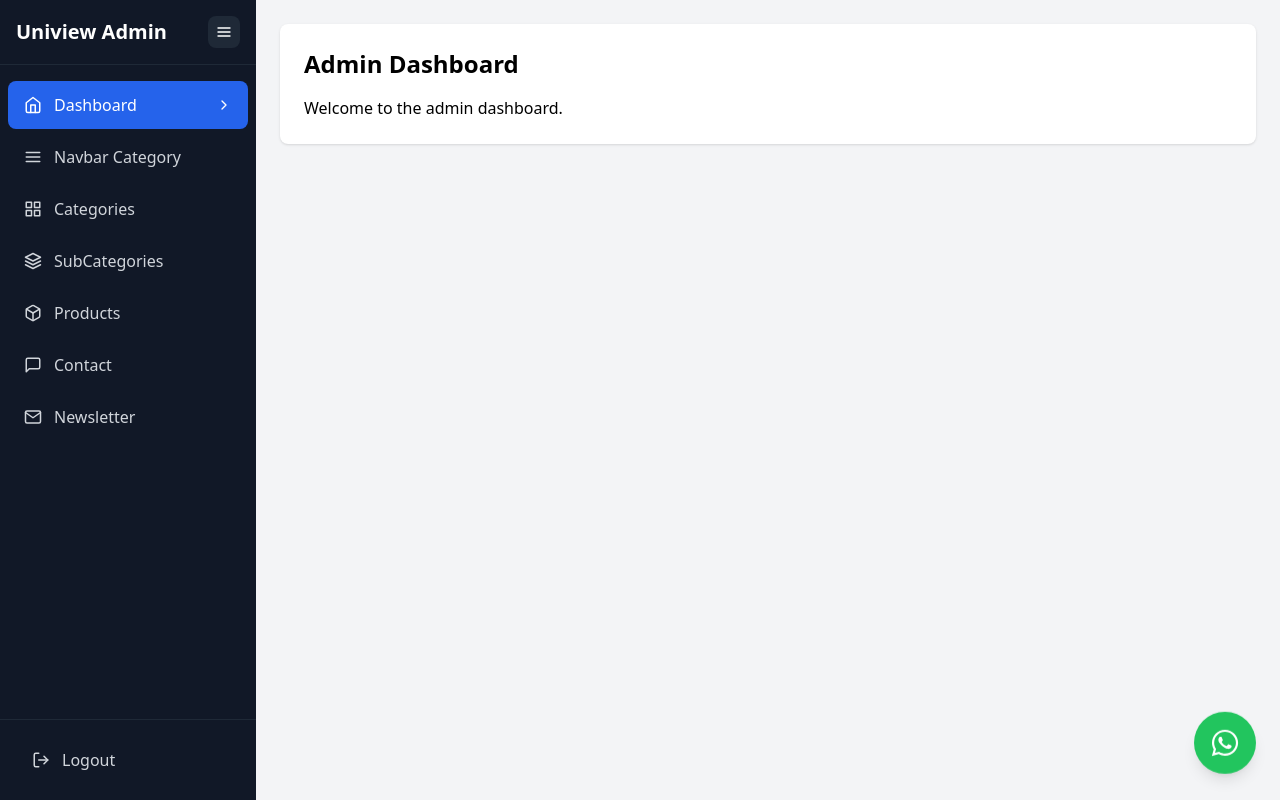
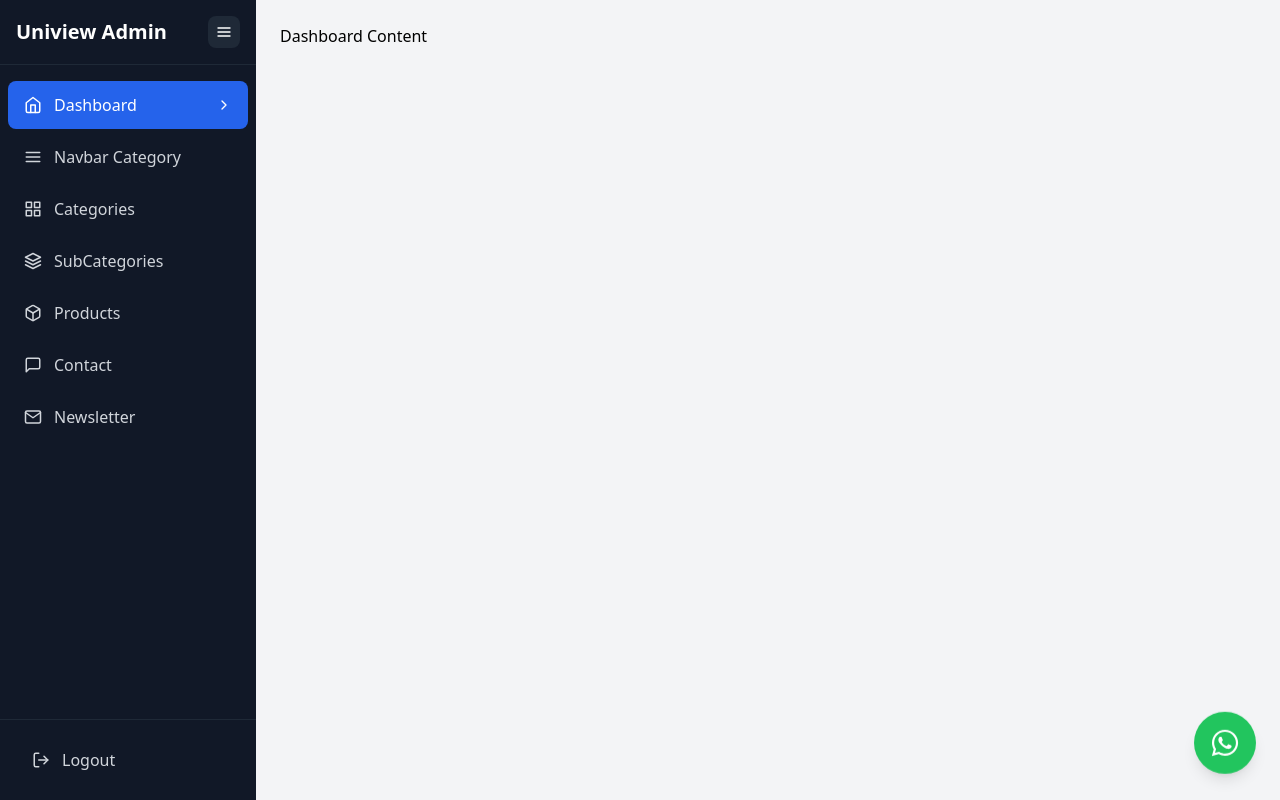
Before and after one commit to muynuddinr/unv-iran, a Next.js app: page /admin/dashboard in a window 1280 px wide. Built offline with nearby package versions, Linux system fonts and the light colour scheme.

Commit message:
login updated

```diff
--- a/src/app/admin-login/page.tsx
+++ b/src/app/admin-login/page.tsx
@@ -32,10 +32,8 @@ export default function AdminLogin() {
       if (response.ok) {
         toast.success('Login successful!');
 
-        // Direct navigation to dashboard with longer delay
-        setTimeout(() => {
-          window.location.href = '/admin/dashboard';
-        }, 1000);
+        // Use direct window location instead of Next.js router
+        window.location.href = '/admin/dashboard';
       } else {
         setError(data.error || 'Invalid credentials');
         toast.error(data.error || 'Invalid credentials');
--- a/src/app/admin/dashboard/page.tsx
+++ b/src/app/admin/dashboard/page.tsx
@@ -1,8 +1,3 @@
 export default function Dashboard() {
-  return (
-    <div className="bg-white shadow rounded-lg p-6">
-      <h1 className="text-2xl font-bold mb-4">Admin Dashboard</h1>
-      <p>Welcome to the admin dashboard.</p>
-    </div>
-  );
+  return <div>Dashboard Content</div>;
 }
--- a/src/middleware.ts
+++ b/src/middleware.ts
@@ -11,26 +11,26 @@ export async function middleware(request: NextRequest) {
     return NextResponse.redirect(new URL('/admin/dashboard', request.url));
   }
 
-  // Only apply auth check to admin routes (excluding login)
-  if (path.startsWith('/admin') && !path.includes('/admin-login')) {
+  // Only protect admin routes that aren't the login page
+  if (path.startsWith('/admin') && !path.includes('admin-login')) {
     const token = request.cookies.get('admin_token')?.value;
 
+    // For debugging - log the token
+    console.log('Found token:', !!token);
+
     if (!token) {
-      // Redirect to login page if no token
+      console.log('No token found, redirecting to login');
       return NextResponse.redirect(new URL('/admin-login', request.url));
     }
 
     try {
-      // Verify token using jose
+      // Verify the token
       const secret = new TextEncoder().encode(process.env.JWT_SECRET || 'your-secret-key');
       await jwtVerify(token, secret);
-
-      // Token is valid, continue to the requested page
+      console.log('Token verified successfully');
       return NextResponse.next();
     } catch (error) {
       console.error('Token verification failed:', error);
-
-      // Redirect to login on invalid token
       return NextResponse.redirect(new URL('/admin-login', request.url));
     }
   }
```
